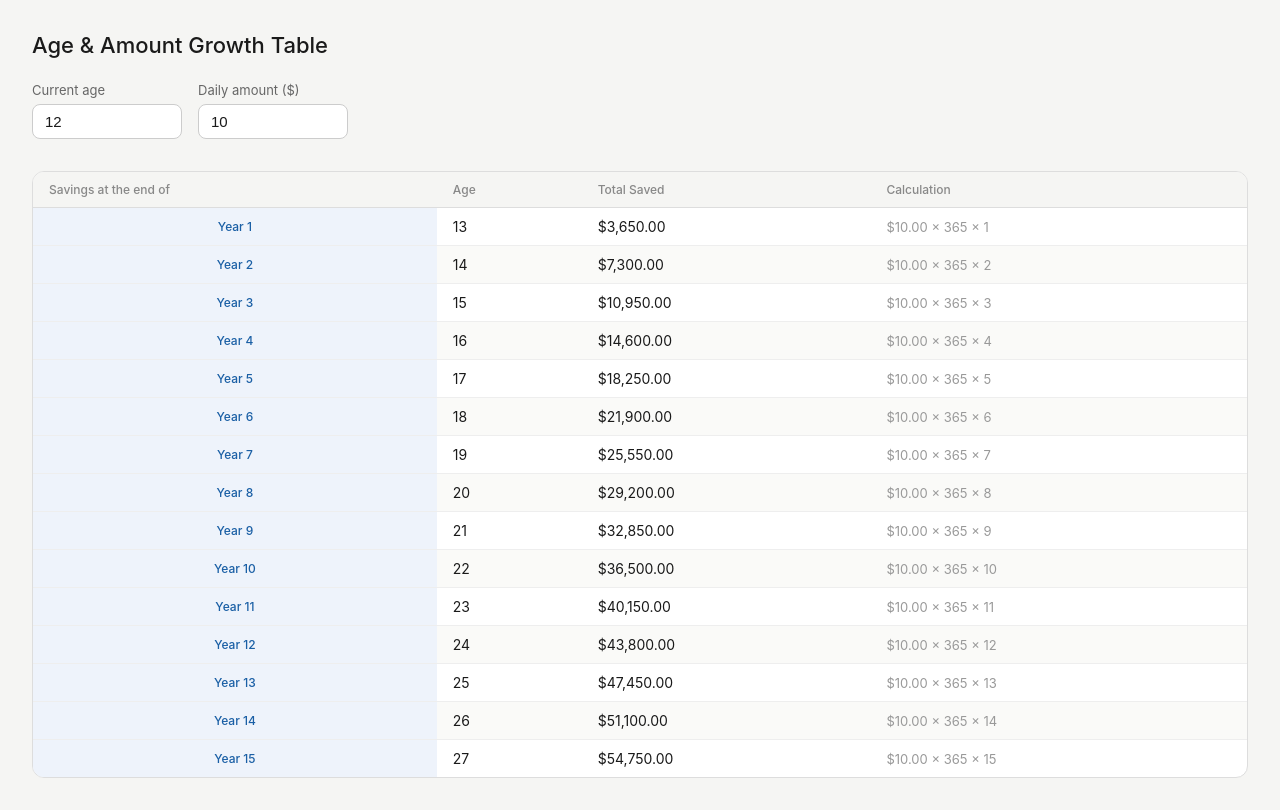
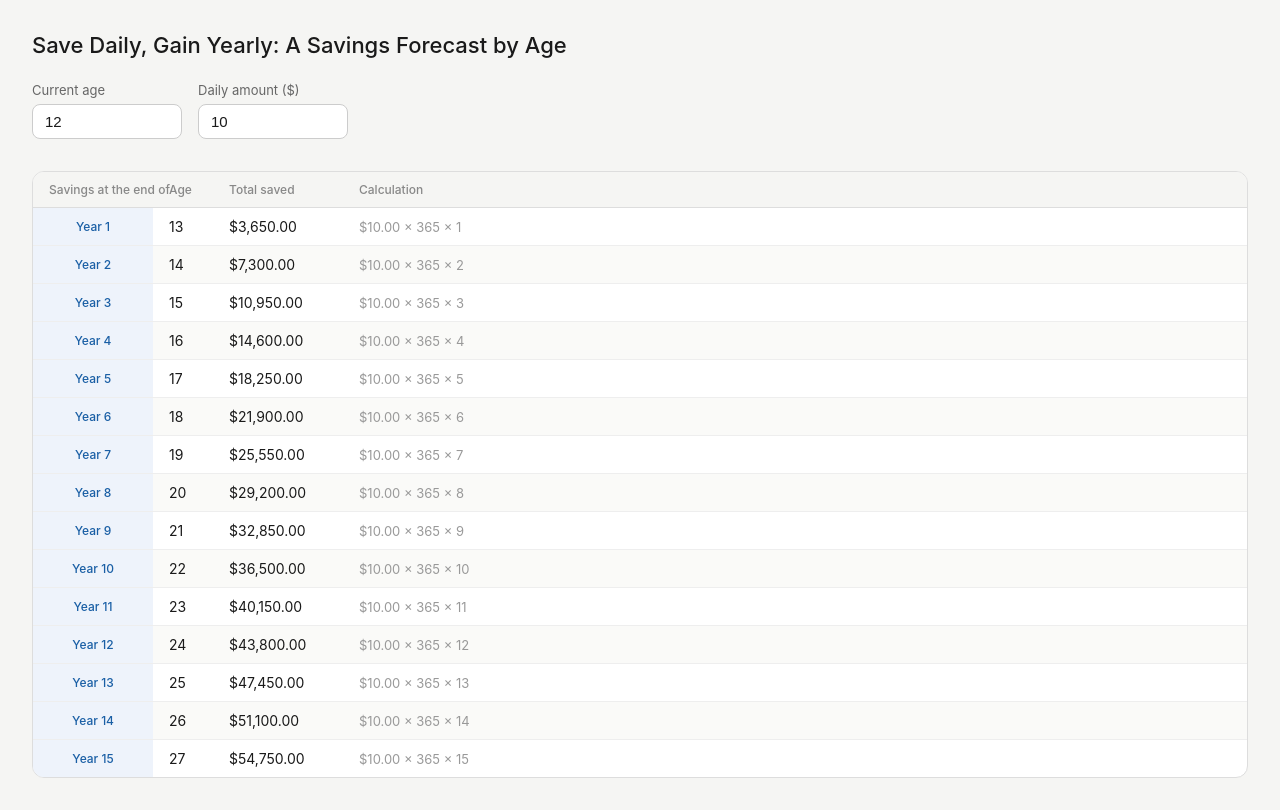
Before and after one commit to Physicalpixel/savemoney, a plain HTML site: page index.html in a window 1280 px wide. Drawn offline with Linux system fonts and the light colour scheme.

Commit message:
Update title and headings for savings forecast

```diff
--- a/index.html
+++ b/index.html
@@ -3,7 +3,7 @@
 <head>
   <meta charset="UTF-8" />
   <meta name="viewport" content="width=device-width, initial-scale=1.0" />
-  <title>Savings Forecast by Age</title>
+  <title>Save Daily, Gain Yearly: A Savings Forecast by Age</title>
   <style>
     * { box-sizing: border-box; margin: 0; padding: 0; }
     body {
@@ -58,6 +58,7 @@
       border-collapse: collapse;
       font-size: 14px;
       width: 100%;
+      table-layout: fixed;
     }
     thead th {
       background: #f5f5f3;
@@ -69,6 +70,10 @@
       white-space: nowrap;
       border-bottom: 0.5px solid #ddd;
     }
+    thead th:nth-child(1) { width: 120px; }
+    thead th:nth-child(2) { width: 60px; }
+    thead th:nth-child(3) { width: 130px; }
+    thead th:nth-child(4) { width: auto; }
     tbody td {
       padding: 10px 16px;
       border-bottom: 0.5px solid #eee;
@@ -82,6 +87,7 @@
       font-size: 12px;
       font-weight: 500;
       text-align: center;
+      width: 120px;
     }
     tbody tr:nth-child(even) td:not(.year-cell) {
       background: #fafaf8;
@@ -89,7 +95,7 @@
   </style>
 </head>
 <body>
-  <h1>Age & Amount Growth Table</h1>
+  <h1>Save Daily, Gain Yearly: A Savings Forecast by Age</h1>
   <div class="inputs">
     <div class="field">
       <label>Current age</label>
@@ -112,7 +118,7 @@
       let html = `<thead><tr>
         <th>Savings at the end of</th>
         <th>Age</th>
-        <th>Total Saved</th>
+        <th>Total saved</th>
         <th>Calculation</th>
       </tr></thead><tbody>`;
 
```
